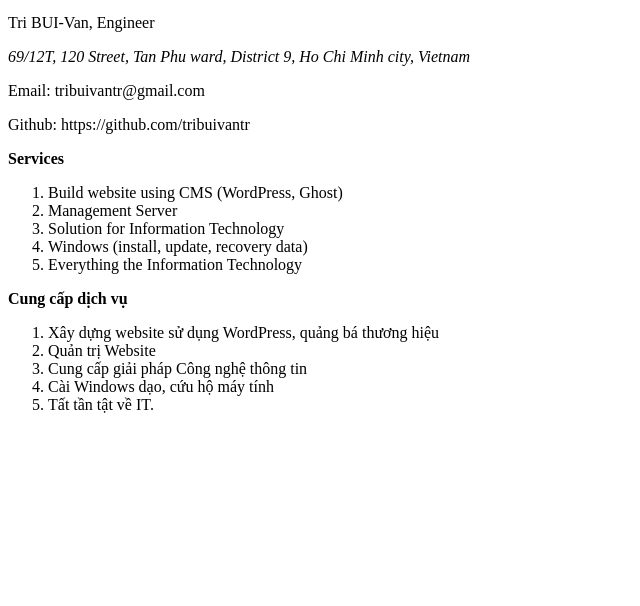
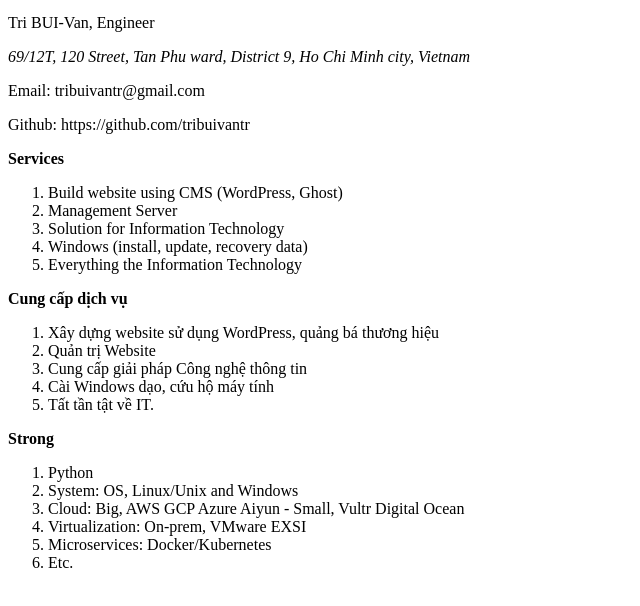
Before and after one commit to tribuivantr/mycv, a plain HTML site: page index.html in a window 1280 px wide. Shown: the part 100-706 px from the top of the page, without its empty margins (0-640 px from the left). Drawn offline with Linux system fonts and the light colour scheme.

Commit message:
Update 20211015

```diff
--- a/index.html
+++ b/index.html
@@ -33,5 +33,15 @@
         <li>Tất tần tật về IT.</li>
     </ol>
 
+    <strong>Strong</strong>
+    <ol>
+        <li>Python</li>
+        <li>System: OS, Linux/Unix and Windows</li>
+        <li>Cloud: Big, AWS GCP Azure Aiyun - Small, Vultr Digital Ocean</li>
+        <li>Virtualization: On-prem, VMware EXSI</li>
+        <li>Microservices: Docker/Kubernetes</li>
+        <li>Etc.</li>
+    </ol>
+
 </body>
 </html>
```
